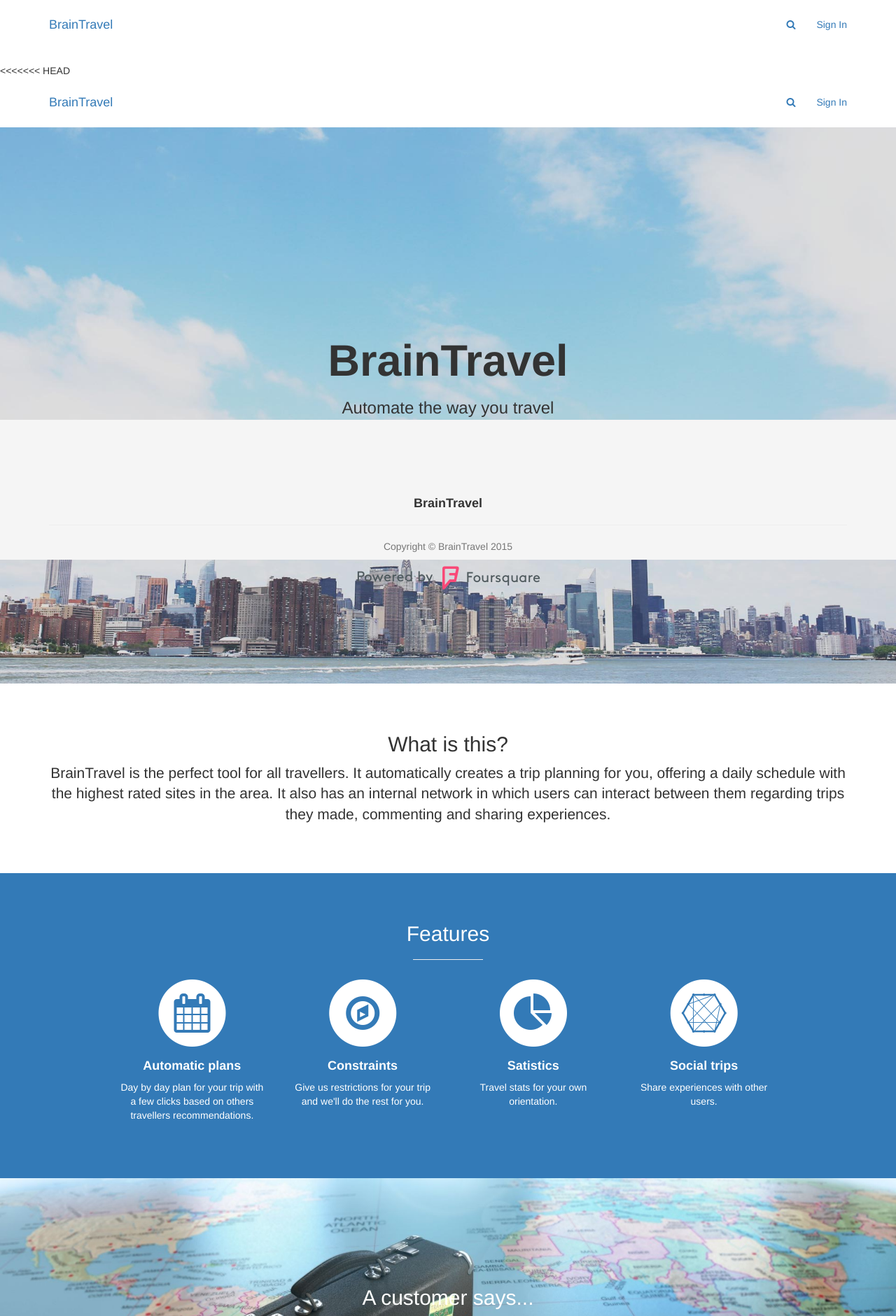
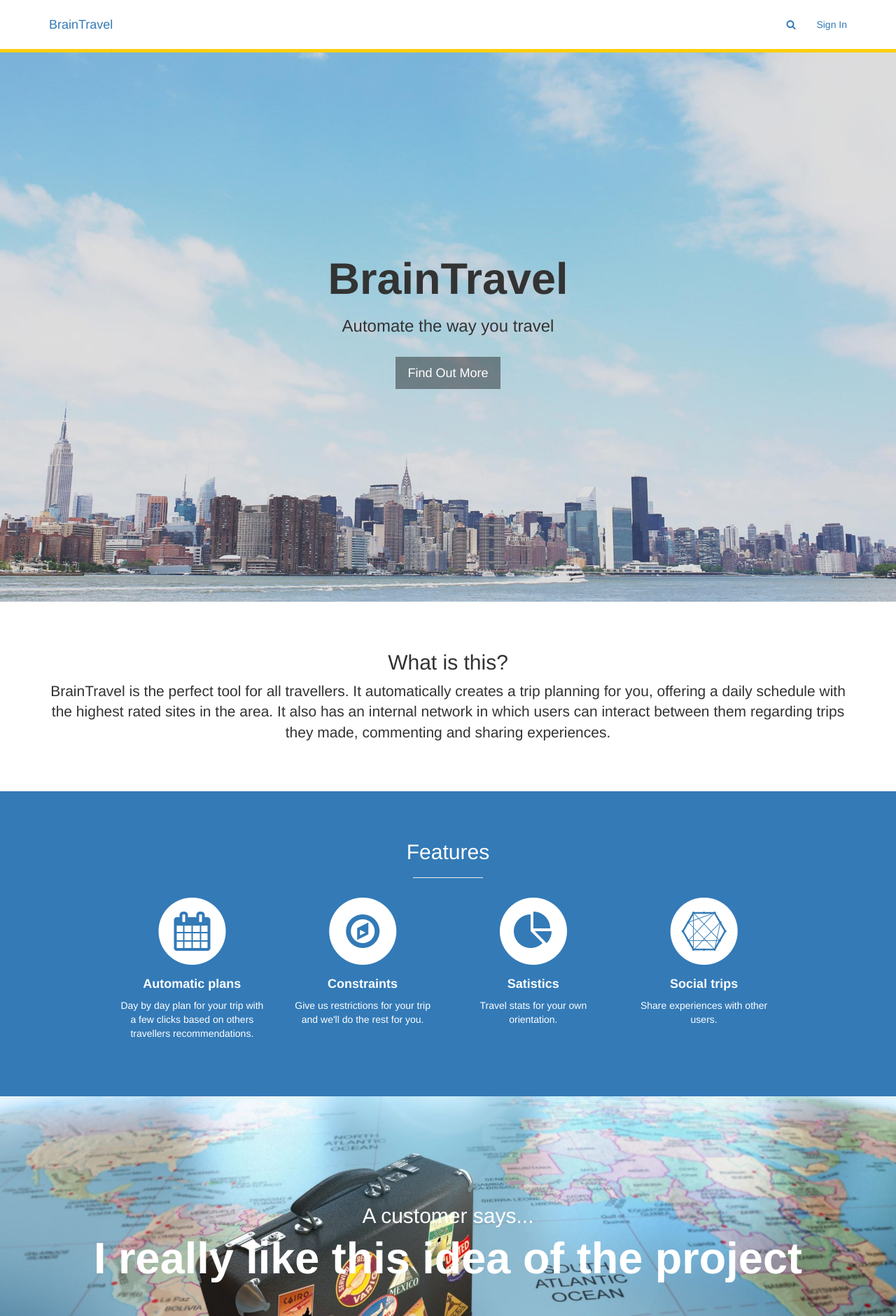
Before and after one commit to javirln/BrainTravel, a Django app: page / in a window 1280 px wide. Shown: the top 1881 px of the page at 70% size. Run offline with Django 3.2, Linux system fonts and the light colour scheme; parts of the project's set-up code (start-up, migrations or seed data) failed here and were passed over; some libraries are stand-ins or nearby versions.

Commit message:
Se ha solucionado Index.html Se ha solucionado la pagina index.html

```diff
--- a/principal/templates/index.html
+++ b/principal/templates/index.html
@@ -1,32 +1,5 @@
 {% extends 'base.html' %}
 {% block content %}
-
-<<<<<<< HEAD
-<head>
-
-<meta charset="ISO-8859-1">
-<meta http-equiv="X-UA-Compatible" content="IE=edge">
-<meta name="viewport" content="width=device-width, initial-scale=1">
-
-<title>BrainTravel</title> {% load staticfiles %} {% load i18n %}
-<!-- Bootstrap Core CSS -->
-<link rel="stylesheet" href="{% static "css/bootstrap.min.css" %}">
-<!-- <link rel="stylesheet" href="{% static "css/custom.css" %}"> -->
-<link rel="stylesheet" href="{% static "css/home/stylish-portfolio.css" %}">
-<link rel="stylesheet" href="{% static "css/home/morphext.css" %}">
-<link rel="stylesheet" href="{% static "css/home/stylish-portfolio.css" %}">
-<link rel="stylesheet" href="{% static "css/animate.css" %}">
-
-
-<!-- Custom Fonts -->
-<link href="{% static "css/font-awesome.min.css" %}" rel="stylesheet" type="text/css">
-
-</head>
-
-<body>
-
-	<!-- Navigation -->
-	{% include "miscellaneous/menu.html" %}
 
 	<header id="top" class="header">
 		<div class="text-vertical-center">
@@ -154,16 +127,6 @@
 		</small>
 	</section>
 
-
-     {% include "miscellaneous/footer.html" %}
-
-	<!-- Jquery -->
-	<script src="{% static "js/jquery-1.11.0.min.js" %}"></script>
-	<!-- Boostrap -->
-	<script src="{% static "js/bootstrap.min.js" %}"></script>
-	<!-- Custom Javascript -->
-	<script src="{% static "js/home/morphext.min.js" %}"></script>
-
     <!-- Custom Theme JavaScript -->
 	<script>
 		$("#js-rotating").Morphext({
```
